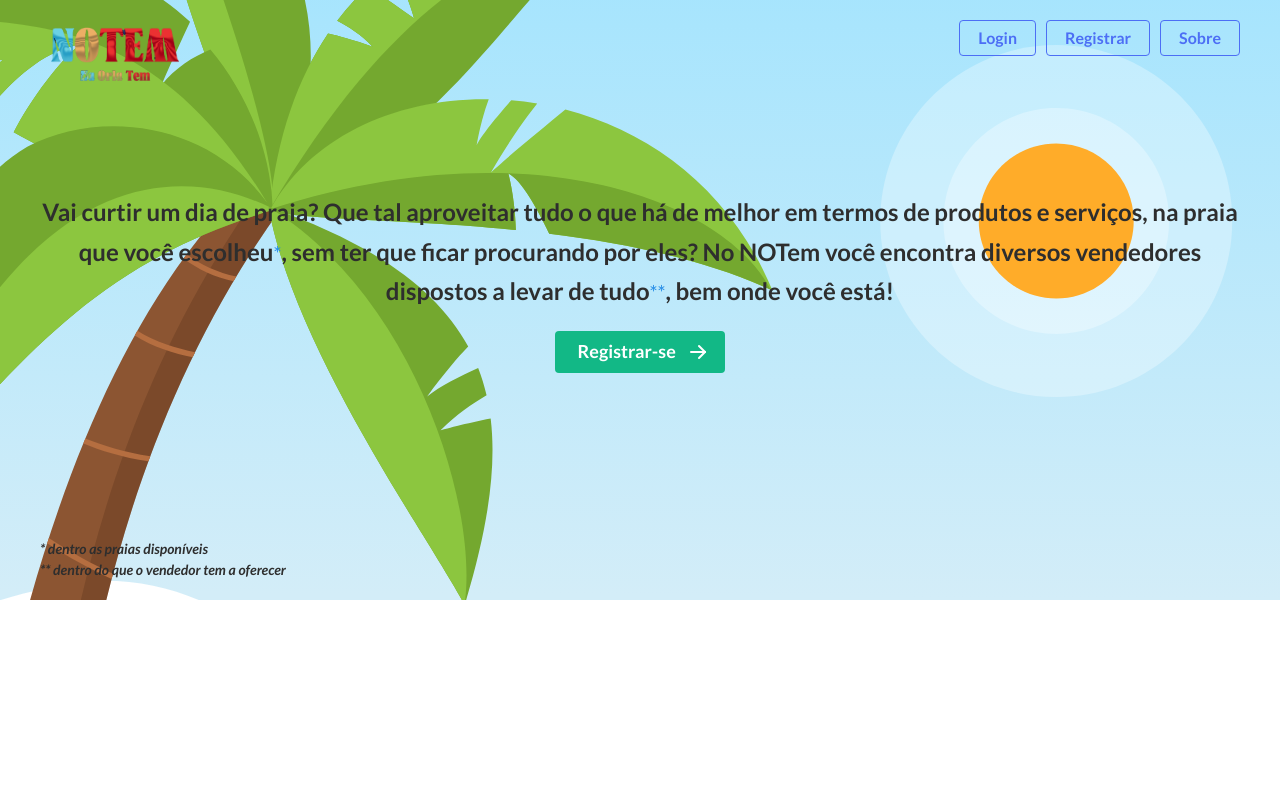
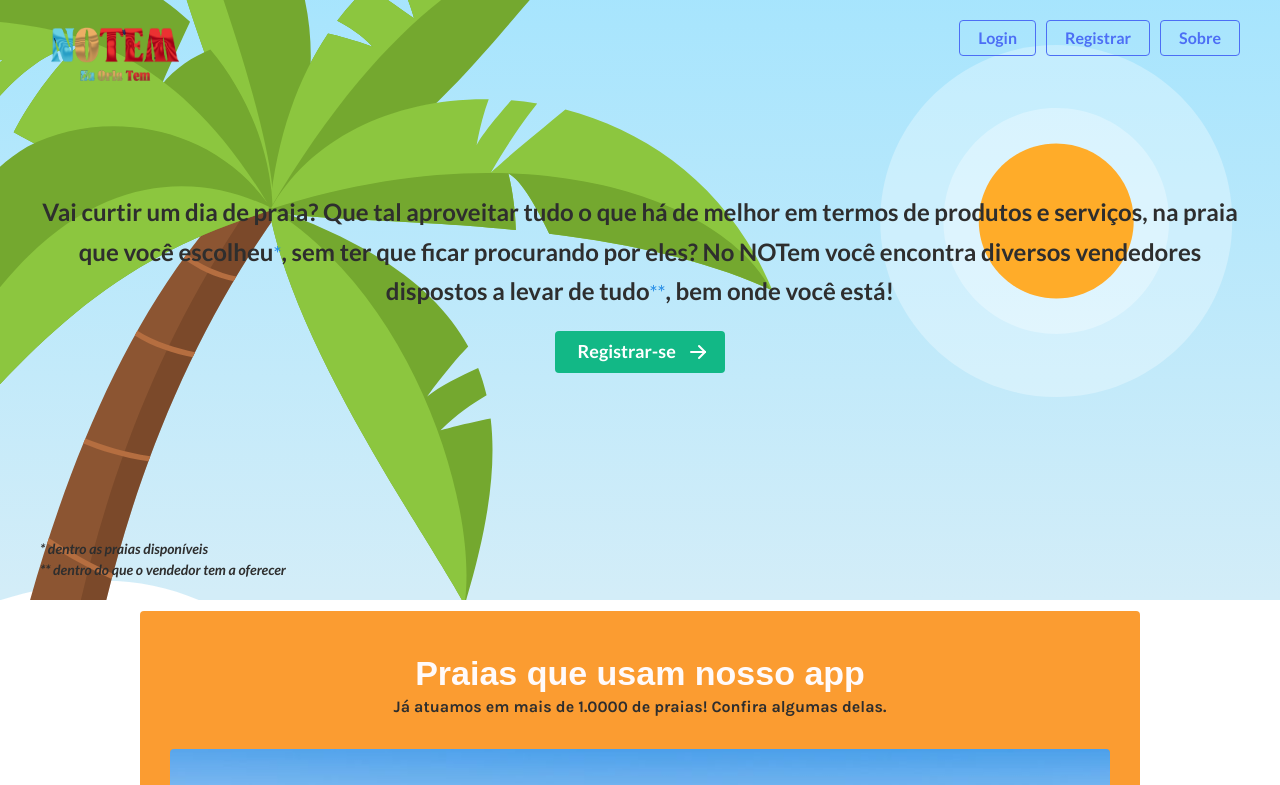
Before and after one commit to bruno-calasans-ifpe/project-notem-client, a React (Vite) app: page / in a window 1280 px wide. Shown: the top 785 px of the page. Built offline with nearby package versions, Linux system fonts and the light colour scheme.

Commit message:
create home route

```diff
--- a/src/App.tsx
+++ b/src/App.tsx
@@ -15,7 +15,12 @@ function App() {
     <>
       <Header />
       <Main>
-        <Routes></Routes>
+        <Routes>
+          <Route
+            path="/"
+            element={<Home />}
+          ></Route>
+        </Routes>
       </Main>
       <Footer />
     </>
```
